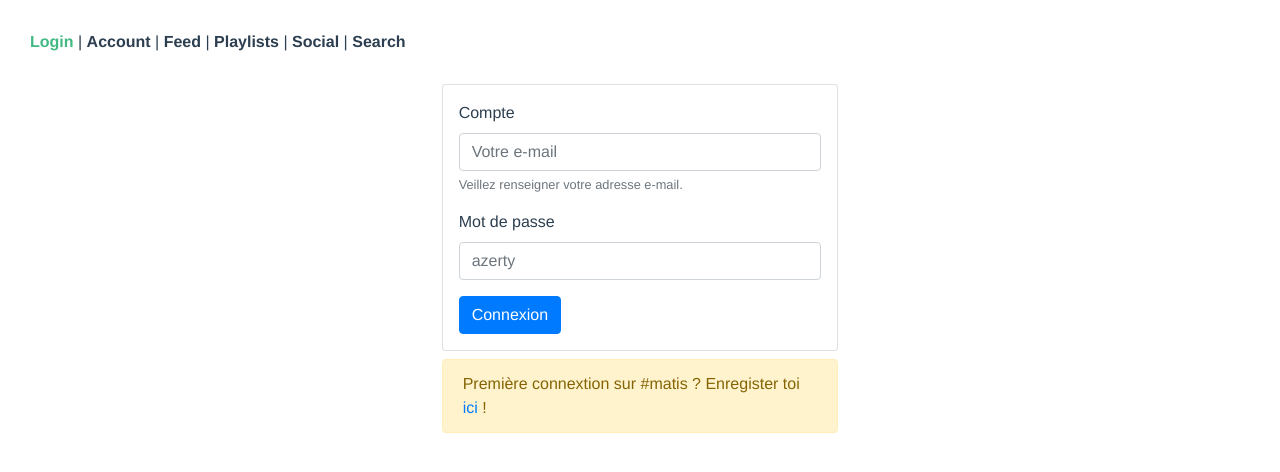
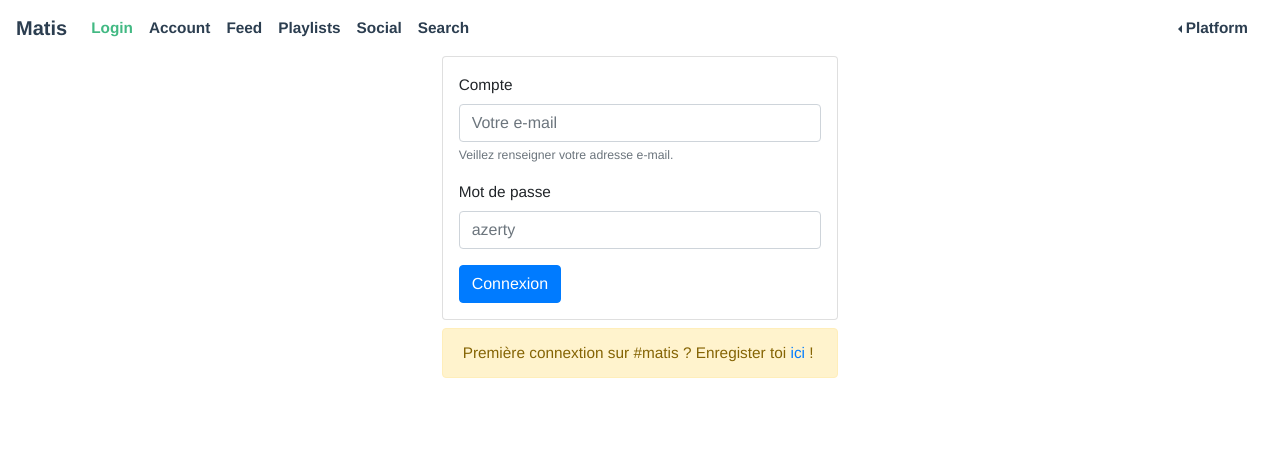
Before and after one commit to Matis-apps/matis-web, a Vue app: page /login in a window 1280 px wide. Shown: the top 472 px of the page. Built offline with nearby package versions, Linux system fonts and the light colour scheme.

Commit message:
Creating the navbar with the platform state

```diff
--- a/public/index.html
+++ b/public/index.html
@@ -12,8 +12,17 @@
     <script src="https://maxcdn.bootstrapcdn.com/bootstrap/4.3.1/js/bootstrap.min.js"></script>
 
     <title><%= htmlWebpackPlugin.options.title %></title>
+    <style type="text/css">
+      body {
+        height: 100%;
+        /* Center and scale the image nicely */
+        background-position: center;
+        background-repeat: no-repeat;
+        background-size: cover;
+      }
+    </style>
   </head>
-  <body>
+  <body style="height: 100%;">
     <noscript>
       <strong>We're sorry but <%= htmlWebpackPlugin.options.title %> doesn't work properly without JavaScript enabled. Please enable it to continue.</strong>
     </noscript>
--- a/src/App.vue
+++ b/src/App.vue
@@ -1,12 +1,7 @@
 <template>
   <div id="app">
     <div id="nav">
-      <router-link to="/login" exact>Login</router-link> |
-      <router-link to="/account" exact-path>Account</router-link> |
-      <router-link to="/feed" exact>Feed</router-link> |
-      <router-link to="/playlists" exact>Playlists</router-link> |
-      <router-link to="/social" exact>Social</router-link> |
-      <router-link to="/search" exact>Search</router-link>
+      <Navbar/>
     </div>
     <div class="container-fluid">
       <router-view/>
@@ -14,17 +9,30 @@
   </div>
 </template>
 
+<script>
+// @ is an alias to /src
+import Navbar from '@/components/Navbar.vue'
+
+export default {
+  name: 'App',
+  components: {
+     Navbar
+  },
+  created() {
+
+  },
+}
+</script>
+
 <style lang="scss">
 #app {
   font-family: Avenir, Helvetica, Arial, sans-serif;
+  font-size: 0.96em;
   -webkit-font-smoothing: antialiased;
   -moz-osx-font-smoothing: grayscale;
-  color: #2c3e50;
 }
 
 #nav {
-  padding: 30px;
-
   a {
     font-weight: bold;
     color: #2c3e50;
--- /dev/null
+++ b/src/components/Navbar.vue
@@ -0,0 +1,50 @@
+<template>
+  <nav class="navbar navbar-expand-lg">
+    <a class="navbar-brand" href="#">Matis</a>
+    <button class="navbar-toggler" type="button" data-toggle="collapse" data-target="#navbarNavDropdown" aria-controls="navbarNavDropdown" aria-expanded="false" aria-label="Toggle navigation">
+      <span class="navbar-toggler-icon"></span>
+    </button>
+    <div class="collapse navbar-collapse" id="navbarNavDropdown">
+      <ul class="navbar-nav mr-auto">
+        <li class="nav-item">
+          <router-link class="nav-link" to="/login" exact>Login</router-link>
+        </li>
+        <li class="nav-item">
+          <router-link class="nav-link" to="/account" exact-path>Account</router-link>
+        </li>
+        <li class="nav-item">
+          <router-link class="nav-link" to="/feed" exact>Feed</router-link>
+        </li>
+        <li class="nav-item">
+          <router-link class="nav-link" to="/playlists" exact>Playlists</router-link>
+        </li>
+        <li class="nav-item">
+          <router-link class="nav-link" to="/social" exact>Social</router-link>
+        </li>
+        <li class="nav-item">
+          <router-link class="nav-link" to="/search" exact>Search</router-link>
+        </li>
+      </ul>
+      <NavbarSelectPlatform/>
+    </div>
+  </nav>
+</template>
+
+<script>
+import NavbarSelectPlatform from './NavbarSelectPlatform.vue'
+
+export default {
+  name: 'Navbar',
+  components: {
+    NavbarSelectPlatform
+  },
+  data() {
+    return {
+      //
+    };
+  },
+  methods: {
+
+  },
+};
+</script>
--- /dev/null
+++ b/src/components/NavbarSelectPlatform.vue
@@ -0,0 +1,35 @@
+<template>
+  <ul class="navbar-nav ml-auto">
+    <li class="nav-item dropdown dropleft mx-2">
+      <a class="nav-link dropdown-toggle" href="#" id="navbarDropdownMenuLink" data-toggle="dropdown" aria-haspopup="true" aria-expanded="false">
+        <span v-if="platform">{{platform}}</span>
+        <span v-else>Platform</span>
+      </a>
+      <div class="dropdown-menu" aria-labelledby="navbarDropdownMenuLink">
+        <a class="dropdown-item" href="#" v-on:click="onSelectPlatform('Deezer')">Deezer</a>
+        <a class="dropdown-item" href="#" v-on:click="onSelectPlatform('Spotify')">Spotify</a>
+      </div>
+    </li>
+  </ul>
+</template>
+<script>
+export default {
+  name: 'NavbarSelectPlatform',
+  computed: {
+    platform: function() {
+      return this.$store.getters['platform/getCurrentPlatform'];
+    }
+  },
+  created() {
+    const platform = this.$store.getters['platform/getCurrentPlatform'];
+    console.log(this.$store.getters)
+    console.log(platform)
+  },
+  methods: {
+    onSelectPlatform(item) {
+      console.log(item)
+      this.$store.dispatch('platform/setCurrentPlatform', item)
+    }
+  },
+};
+</script>
--- a/src/store/index.js
+++ b/src/store/index.js
@@ -1,15 +1,14 @@
 import Vue from 'vue'
 import Vuex from 'vuex'
+import platform from './modules/platform'
+import user from './modules/user'
 
 Vue.use(Vuex)
 
 export default new Vuex.Store({
-  state: {
+  strict: true,
+  modules: {
+    platform,
+    user,
   },
-  mutations: {
-  },
-  actions: {
-  },
-  modules: {
-  }
-})
+});
--- /dev/null
+++ b/src/store/modules/platform.js
@@ -0,0 +1,43 @@
+export default {
+  namespaced: true,
+  state: {
+    platform: null,
+    availables: ['Deezer', 'Spotify'],
+    enables: [],
+  },
+  mutations: {
+    SET_PLATFORMS (state, platforms) {
+      state.enables = platforms;
+    },
+    ADD_PLATFORM (state, platform) {
+      if (state.enables.includes(platform)) {
+        state.enables.push(platform);
+      }
+    },
+    SET_CUURENT_PLATFORM (state, platform) {
+      if (state.availables.includes(platform) /*&& state.enables.includes(platform)*/) {
+        state.platform = platform;
+        console.log(state.platform)
+      }
+    },
+  },
+  actions: {
+    setPlatforms ({commit}, platforms) {
+      commit('SET_PLATFORMS', platforms);
+    },
+    addPlatform ({commit}, platform) {
+      commit('ADD_PLATFORM', platform);
+    },
+    setCurrentPlatform ({commit}, platform) {
+      commit('SET_CUURENT_PLATFORM', platform);
+    }
+  },
+  getters: {
+    getCurrentPlatform: state => {
+      return state.platform;
+    },
+    availablePlatforms: state => {
+      return state.availables.some(i => i.active = state.enables.includes(i) ? true : false);
+    }
+  },
+}
--- /dev/null
+++ b/src/store/modules/user.js
@@ -0,0 +1,21 @@
+export default {
+  namespaced: true,
+  state: {
+    access_token: null,
+  },
+  mutations: {
+    SET_TOKEN (state, token) {
+      state.access_token = token;
+    },
+  },
+  actions: {
+    setToken ({commit}, token) {
+      commit('SET_TOKEN', token);
+    },
+  },
+  getters: {
+    getToken: state => {
+      return state.access_token;
+    }
+  },
+}
--- a/src/views/Login.vue
+++ b/src/views/Login.vue
@@ -3,7 +3,7 @@
     <div class="row">
       <div class="offset-4 col-4">
         <div class="card p-3">
-          <form @submit="checkForm">
+          <form @submit.prevent="checkForm">
             <div class="form-group">
               <label for="inputEmail">Compte</label>
               <input v-model="email" type="email" class="form-control" id="inputEmail" aria-describedby="emailHelp" placeholder="Votre e-mail">
@@ -71,7 +71,8 @@ export default {
             this.errorMessage = null;
             if (response.status === 200) {
               this.successMessage = "OK";
-              localStorage.token = response.data.data.token;
+              localStorage.token = response.data.data.access_token;
+              //this.$store.dispatch('user/setToken', response.data.data.access_token)
               this.$router.push({ path: 'account' });
             }
           })
--- a/src/views/Register.vue
+++ b/src/views/Register.vue
@@ -83,7 +83,7 @@ export default {
 
             if (response.status === 200) {
               this.successMessage = "OK";
-              localStorage.token = response.data.data.token;
+              localStorage.token = response.data.data.access_token;
               this.$router.push({ path: 'account' });
             }
           })
```
Also changed, not shown: package.json (+12 -12 lines), src/router/index.js (+24 -6 lines), src/store/modules/auth.js (added, +51 -0 lines), 1 other file (tests, documents, lock files or other folders).
